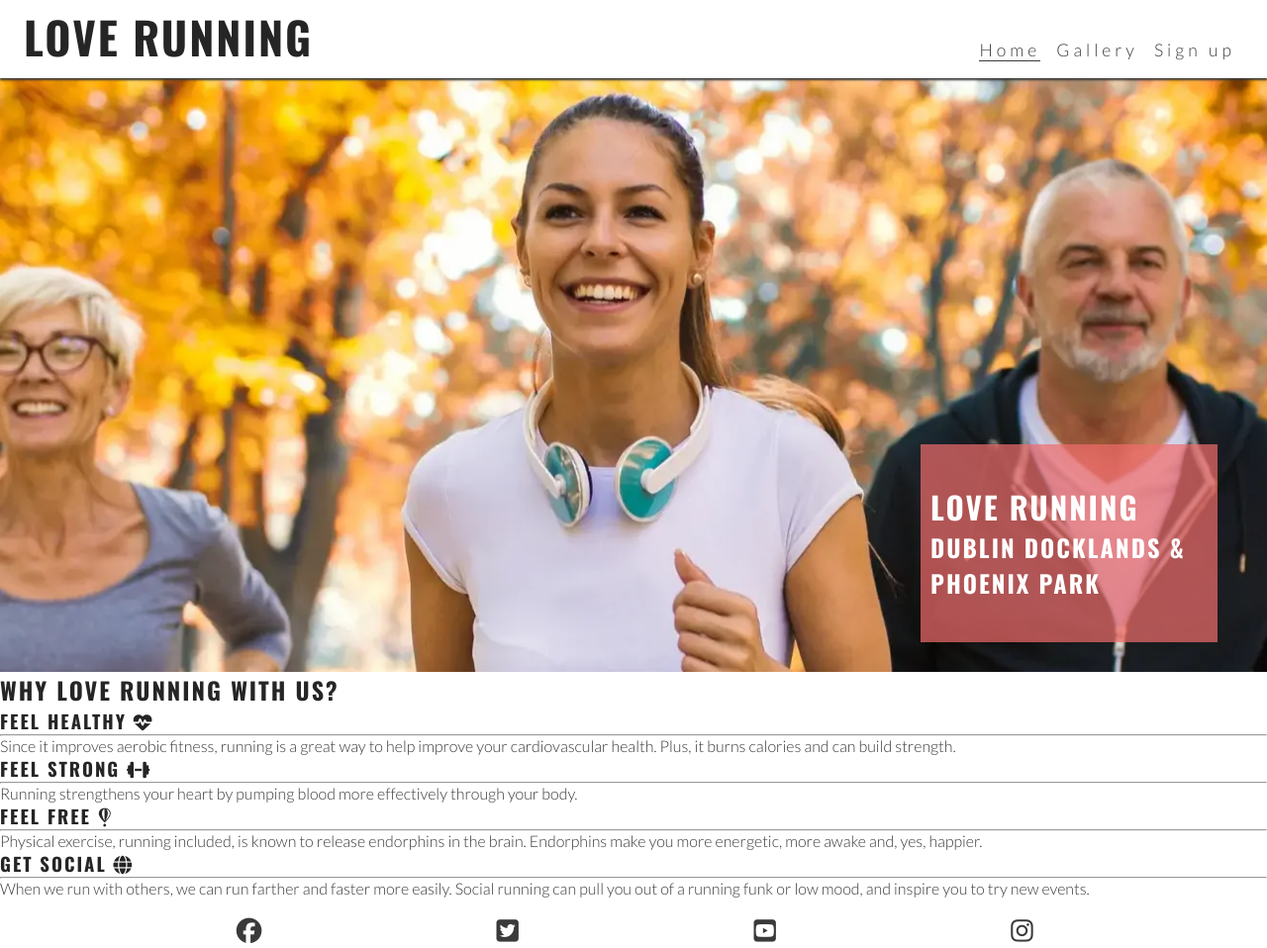
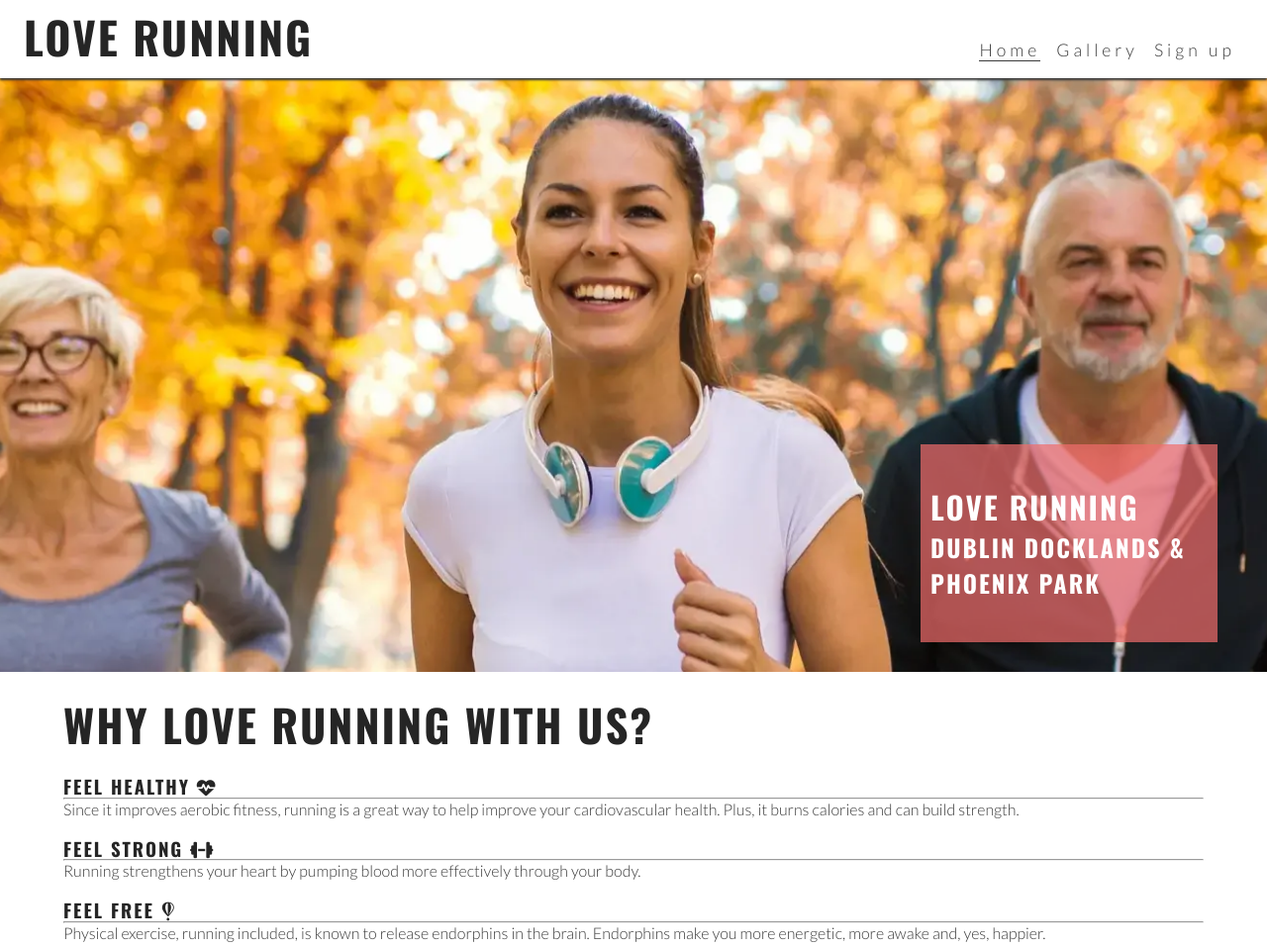
Before and after one commit to Gianlooca/love-running-project, a plain HTML site: page index.html in a window 1280 px wide. Shown: the top 958 px of the page at 99% size. Drawn offline with nearby package versions, Linux system fonts and the light colour scheme; a web font is replaced by a local one.

Commit message:
Create styles for the reasons main divs

```diff
--- a/assets/css/style.css
+++ b/assets/css/style.css
@@ -140,6 +140,22 @@ main {
     color: #ffffff;
 }
 
+/* Reason section */
+#reasons {
+    width: 90%;
+    margin: 20px auto;
+}
+
+#reasons h2 {
+    font-size: 280%;
+    margin-bottom: 20px;
+}
+
+#benefits-physical>div, #benefits-mental>div {
+    line-height: 20px;
+    margin-bottom: 20px;
+}
+
 /*Footer*/
 #social-networks {
     text-align: center;
```
